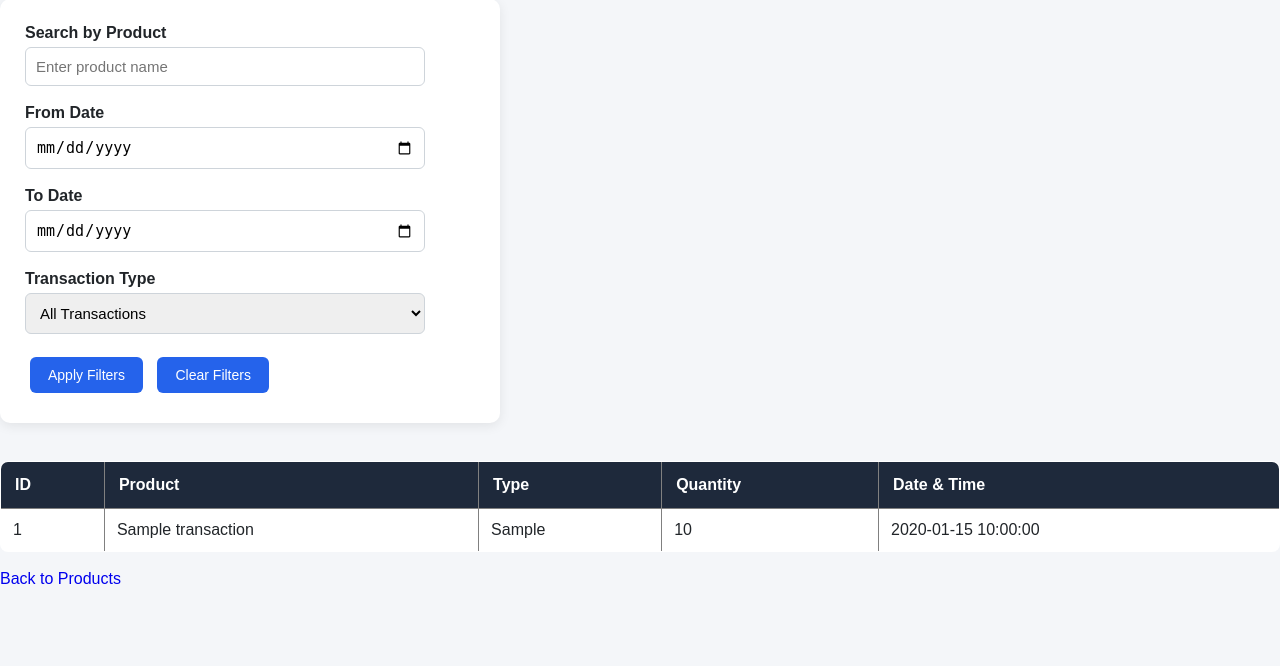
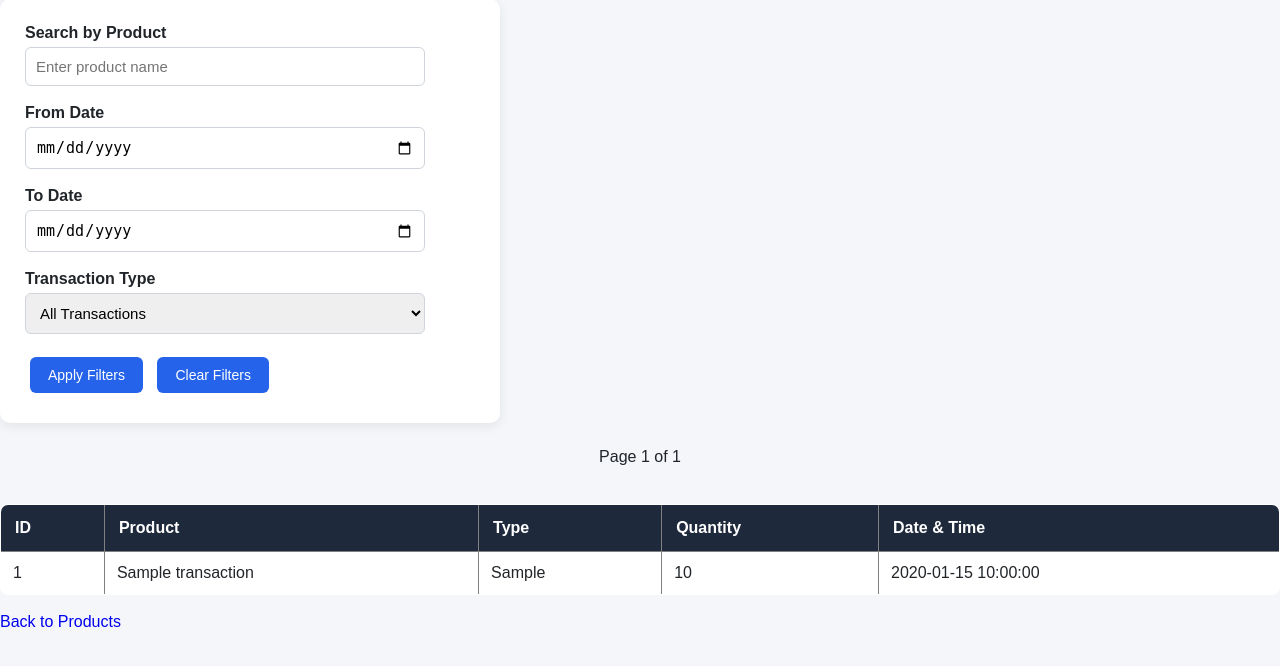
Before and after one commit to kanav4611-boop/inventory-management-system, a Flask app: page /transactions in a window 1280 px wide. Shown: the part 104-770 px from the top of the page. Run offline with Flask 3, Linux system fonts and the light colour scheme; a user stored in the database is signed in; tables that the repository leaves empty hold one stand-in row (values such as "Sample post").

Commit message:
Add pagination to transaction history

```diff
--- a/app.py
+++ b/app.py
@@ -569,16 +569,20 @@ def transactions():
     except ValueError:
         error = "Please enter valid dates in the date fields."
 
+    page = request.args.get("page", 1, type=int)
     if error:
+        pagination = None
         transactions = []
     else:
-        transactions = query.order_by(
+        pagination = query.order_by(
             Transaction.date.desc()
-        ).all()
+        ).paginate(page=page, per_page=10, error_out=False)
+        transactions = pagination.items
 
     return render_template(
         "transactions.html",
         transactions=transactions,
+        pagination=pagination,
         search=search,
         transaction_type=transaction_type,
         date_from=date_from,
--- a/templates/transactions.html
+++ b/templates/transactions.html
@@ -64,6 +64,18 @@
 </form>
 
 
+    {% if pagination %}
+    <div class="pagination">
+        {% if pagination.has_prev %}
+        <a href="{{ url_for('transactions', page=pagination.prev_num, search=search, type=transaction_type, date_from=date_from, date_to=date_to) }}">Previous</a>
+        {% endif %}
+        <span>Page {{ pagination.page }} of {{ pagination.pages or 1 }}</span>
+        {% if pagination.has_next %}
+        <a href="{{ url_for('transactions', page=pagination.next_num, search=search, type=transaction_type, date_from=date_from, date_to=date_to) }}">Next</a>
+        {% endif %}
+    </div>
+    {% endif %}
+
     <br>
 
     <table border="1">
```
